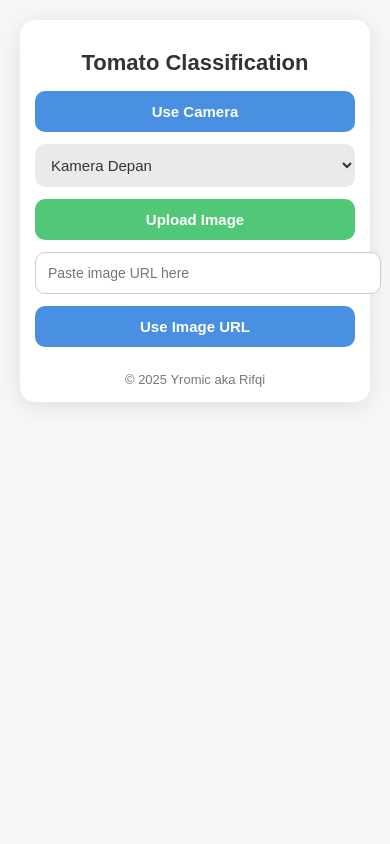
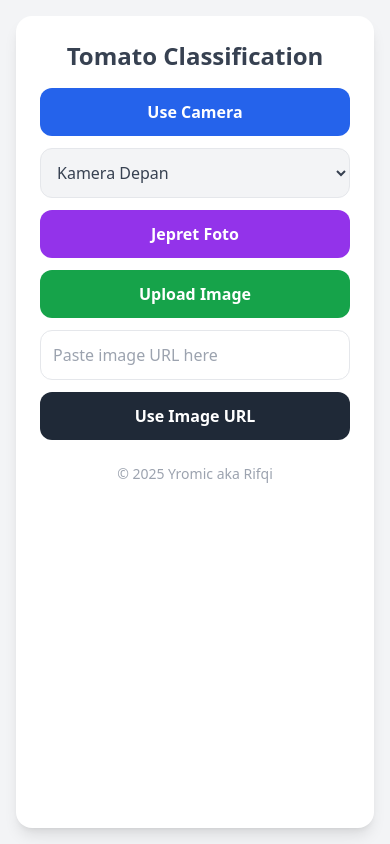
Before and after one commit to yromic/tomato-leaf-disease-cnn, a plain HTML site: page index.html in a window 390 px wide. Drawn offline with nearby package versions, Linux system fonts and the light colour scheme.

Commit message:
convert css to tailwindcss

```diff
--- a/index.html
+++ b/index.html
@@ -9,177 +9,107 @@
       href="https://fonts.googleapis.com/css2?family=Poppins:wght@300;400;600&display=swap"
       rel="stylesheet"
     />
-
-    <style>
-      body {
-        font-family: Arial, sans-serif;
-        background: #f7f7f7;
-        margin: 0;
-        padding: 20px;
-        display: flex;
-        justify-content: center;
-      }
-
-      .container {
-        max-width: 450px;
-        width: 100%;
-        background: #fff;
-        padding: 20px;
-        border-radius: 15px;
-        box-shadow: 0 4px 25px rgba(0, 0, 0, 0.1);
-        text-align: center;
-      }
-
-      h1 {
-        font-size: 22px;
-        margin-bottom: 15px;
-        color: #333;
-      }
-
-      .controls {
-        display: flex;
-        flex-direction: column;
-        gap: 12px;
-        margin-bottom: 20px;
-      }
-
-      button,
-      select {
-        width: 100%;
-        padding: 12px;
-        border-radius: 10px;
-        border: none;
-        font-size: 15px;
-        cursor: pointer;
-      }
-
-      button {
-        background: #4a90e2;
-        color: white;
-        font-weight: bold;
-      }
-
-      button:hover {
-        background: #357ac9;
-      }
-
-      select {
-        background: #eaeaea;
-        color: #333;
-      }
-
-      .upload-btn {
-        background: #50c878;
-        color: white;
-        display: block;
-        cursor: pointer;
-        padding: 12px;
-        border-radius: 10px;
-        font-size: 15px;
-        font-weight: bold;
-      }
-
-      .upload-btn:hover {
-        background: #3dbb67;
-      }
-
-      #image-url-input {
-        width: 100%;
-        padding: 12px;
-        border-radius: 10px;
-        border: 1px solid #ccc;
-        font-size: 14px;
-      }
-
-      #webcam-container,
-      #image-preview {
-        margin-top: 20px;
-      }
-
-      #webcam-container canvas,
-      #image-preview img {
-        width: 100%;
-        border-radius: 12px;
-        margin-top: 10px;
-      }
-
-      #label-container {
-        margin-top: 15px;
-        font-size: 16px;
-      }
-
-      .credit {
-        margin-top: 25px;
-        font-size: 13px;
-        color: #777;
-      }
-      @media (max-width: 480px) {
-        .container {
-          padding: 15px;
-        }
-      }
-    </style>
+    <script src="https://cdn.tailwindcss.com"></script>
   </head>
 
-  <body>
-    <div class="container">
-      <h1>Tomato Classification</h1>
+  <body class="bg-gray-100 min-h-screen flex justify-center p-4">
+    <div class="w-full max-w-md bg-white shadow-lg rounded-2xl p-6">
+      <h1 class="text-2xl font-semibold text-gray-700 text-center mb-4">
+        Tomato Classification
+      </h1>
 
-      <div class="controls">
-        <button onclick="startCamera()">Use Camera</button>
+      <div class="flex flex-col gap-3">
+        <button
+          onclick="startCamera()"
+          class="w-full bg-blue-600 hover:bg-blue-700 text-white py-3 rounded-xl font-semibold"
+        >
+          Use Camera
+        </button>
 
-        <select id="camera-select">
+        <select
+          id="camera-select"
+          class="w-full px-3 py-3 rounded-xl border bg-gray-100 text-gray-700"
+        >
           <option value="user">Kamera Depan</option>
           <option value="environment">Kamera Belakang</option>
         </select>
 
-        <label class="upload-btn" for="file-input">Upload Image</label>
+        <button
+          onclick="takeSnapshot()"
+          class="w-full bg-purple-600 hover:bg-purple-700 text-white py-3 rounded-xl font-semibold"
+        >
+          Jepret Foto
+        </button>
+
+        <label
+          for="file-input"
+          class="w-full text-center bg-green-600 hover:bg-green-700 text-white py-3 rounded-xl font-semibold cursor-pointer"
+        >
+          Upload Image
+        </label>
+        <input id="file-input" type="file" accept="image/*" class="hidden" />
+
         <input
-          type="file"
-          id="file-input"
-          accept="image/*"
-          style="display: none"
+          id="image-url-input"
+          type="text"
+          placeholder="Paste image URL here"
+          class="w-full px-3 py-3 rounded-xl border"
         />
 
-        <input
-          type="text"
-          id="image-url-input"
-          placeholder="Paste image URL here"
-        />
-
-        <button onclick="loadImageFromURL()">Use Image URL</button>
+        <button
+          onclick="loadImageFromURL()"
+          class="w-full bg-gray-800 hover:bg-black text-white py-3 rounded-xl font-semibold"
+        >
+          Use Image URL
+        </button>
       </div>
 
-      <div id="webcam-container"></div>
-      <div id="image-preview"></div>
-      <div id="label-container"></div>
+      <div id="webcam-container" class="mt-5"></div>
+      <div id="image-preview" class="mt-5"></div>
 
-      <div class="credit">© 2025 Yromic aka Rifqi</div>
+      <div id="label-container" class="mt-5 text-lg space-y-1"></div>
+
+      <p class="text-gray-400 text-center text-sm mt-6">
+        © 2025 Yromic aka Rifqi
+      </p>
     </div>
 
-    <script src="https://cdn.jsdelivr.net/npm/@tensorflow/tfjs@latest/dist/tf.min.js"></script>
-    <script src="https://cdn.jsdelivr.net/npm/@teachablemachine/image@latest/dist/teachablemachine-image.min.js"></script>
+    <script src="https://cdn.jsdelivr.net/npm/@tensorflow/tfjs"></script>
+    <script src="https://cdn.jsdelivr.net/npm/@teachablemachine/image@0.8/dist/teachablemachine-image.min.js"></script>
 
     <script>
       const MODEL_PATH = "./my_model/";
       let model, maxPredictions, webcam;
-      let labelContainer = document.getElementById("label-container");
 
+      // ===============================
+      // LOAD MODEL
+      // ===============================
       async function loadModel() {
         if (!model) {
           const modelURL = MODEL_PATH + "model.json";
           const metadataURL = MODEL_PATH + "metadata.json";
-          model = await tmImage.load(modelURL, metadataURL);
-          maxPredictions = model.getTotalClasses();
+
+          try {
+            model = await tmImage.load(modelURL, metadataURL);
+            maxPredictions = model.getTotalClasses();
+          } catch (err) {
+            console.error("Model gagal dimuat:", err);
+            alert("Gagal memuat model. Pastikan folder model benar.");
+            return;
+          }
         }
+
+        const labelContainer = document.getElementById("label-container");
         labelContainer.innerHTML = "";
         for (let i = 0; i < maxPredictions; i++) {
           const div = document.createElement("div");
-          div.className = "label-box";
           labelContainer.appendChild(div);
         }
       }
 
+      // ===============================
+      // START CAMERA
+      // ===============================
       async function startCamera() {
         await loadModel();
 
@@ -187,97 +117,122 @@
         document.getElementById("webcam-container").innerHTML = "";
 
         const flip = true;
-
         const facingMode = document.getElementById("camera-select").value;
 
-        webcam = new tmImage.Webcam(300, 300, flip);
+        webcam = new tmImage.Webcam(400, 400, flip);
 
-        await webcam.setup({
-          facingMode: facingMode,
-        });
-
-        await webcam.play();
+        try {
+          await webcam.setup({ facingMode });
+          await webcam.play();
+        } catch (error) {
+          alert("Tidak bisa membuka kamera. Mungkin izin kamera ditolak.");
+          return;
+        }
 
         document.getElementById("webcam-container").appendChild(webcam.canvas);
-
         window.requestAnimationFrame(loop);
       }
 
       async function loop() {
+        if (!webcam) return;
         webcam.update();
-        await predictCamera();
+        await predict(webcam.canvas);
         window.requestAnimationFrame(loop);
       }
 
-      async function predictCamera() {
-        const prediction = await model.predict(webcam.canvas);
-        updateLabels(prediction);
+      // ===============================
+      // SNAPSHOT / JEPRET FOTO
+      // ===============================
+      function takeSnapshot() {
+        if (!webcam) {
+          alert("Kamera belum aktif!");
+          return;
+        }
+
+        const dataURL = webcam.canvas.toDataURL("image/png");
+
+        webcam.stop();
+        webcam = null;
+
+        document.getElementById("webcam-container").innerHTML = "";
+
+        const img = document.createElement("img");
+        img.src = dataURL;
+        img.className = "w-full rounded-xl";
+
+        img.onload = () => {
+          const preview = document.getElementById("image-preview");
+          preview.innerHTML = "";
+          preview.appendChild(img);
+          predict(img);
+        };
       }
 
+      // ===============================
+      // UPLOAD FILE
+      // ===============================
       document
         .getElementById("file-input")
-        .addEventListener("change", async function (e) {
+        .addEventListener("change", async (e) => {
           const file = e.target.files[0];
           if (!file) return;
 
           await loadModel();
 
-          if (webcam) {
-            webcam.stop();
-          }
+          const img = document.createElement("img");
+          img.src = URL.createObjectURL(file);
+          img.className = "w-full rounded-xl";
 
-          document.getElementById("webcam-container").innerHTML = "";
-
-          let img = document.createElement("img");
-          img.src = window.URL.createObjectURL(file);
-
-          img.onload = async function () {
-            document.getElementById("image-preview").innerHTML = "";
-            document.getElementById("image-preview").appendChild(img);
-
-            const prediction = await model.predict(img);
-            updateLabels(prediction);
+          img.onload = () => {
+            const preview = document.getElementById("image-preview");
+            preview.innerHTML = "";
+            preview.appendChild(img);
+            predict(img);
           };
         });
 
-      function updateLabels(prediction) {
+      // ===============================
+      // LOAD IMAGE FROM URL
+      // ===============================
+      async function loadImageFromURL() {
+        await loadModel();
+
+        const url = document.getElementById("image-url-input").value.trim();
+        if (!url) return alert("URL kosong!");
+
+        const img = document.createElement("img");
+        img.crossOrigin = "anonymous";
+        img.src = url;
+        img.className = "w-full rounded-xl";
+
+        img.onerror = () =>
+          alert("Gambar tidak dapat dimuat. URL tidak valid.");
+
+        img.onload = () => {
+          const preview = document.getElementById("image-preview");
+          preview.innerHTML = "";
+          preview.appendChild(img);
+          predict(img);
+        };
+      }
+
+      // ===============================
+      // PREDICTION
+      // ===============================
+      async function predict(imageElement) {
+        if (!model) return;
+
+        const prediction = await model.predict(imageElement);
+        const labelContainer = document.getElementById("label-container");
+
         for (let i = 0; i < maxPredictions; i++) {
-          let className = prediction[i].className;
-          let prob = (prediction[i].probability * 100).toFixed(1);
+          const className = prediction[i].className;
+          const prob = (prediction[i].probability * 100).toFixed(1);
           labelContainer.childNodes[
             i
           ].innerHTML = `${className}: <b>${prob}%</b>`;
         }
       }
-      async function loadImageFromURL() {
-        const url = document.getElementById("image-url-input").value;
-        if (!url) {
-          alert("Please paste a valid image URL!");
-          return;
-        }
-
-        await loadModel();
-
-        if (webcam) webcam.stop();
-
-        document.getElementById("webcam-container").innerHTML = "";
-
-        let img = document.createElement("img");
-        img.crossOrigin = "anonymous";
-        img.src = url;
-
-        img.onload = async function () {
-          document.getElementById("image-preview").innerHTML = "";
-          document.getElementById("image-preview").appendChild(img);
-
-          const prediction = await model.predict(img);
-          updateLabels(prediction);
-        };
-
-        img.onerror = function () {
-          alert("Image cannot be loaded. Check the URL!");
-        };
-      }
     </script>
   </body>
 </html>
```
